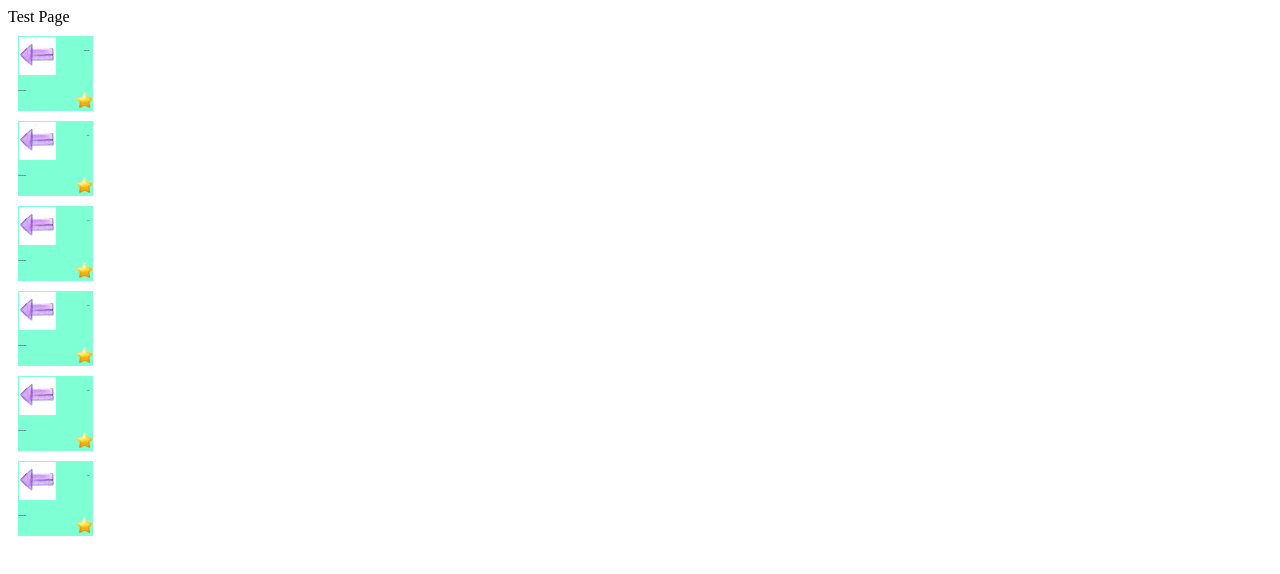
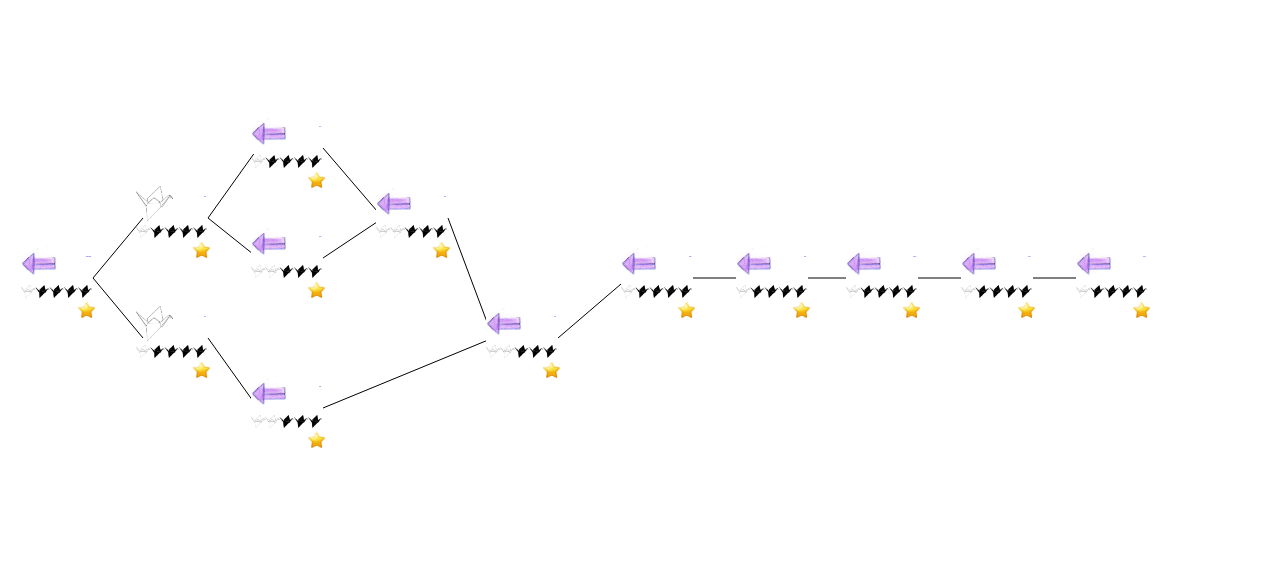
Before and after one commit to LuisMiranda132/interfaces, a plain HTML site: page widget.html in a window 1280 px wide. Drawn offline with Linux system fonts and the light colour scheme.

Commit message:
arreglado el widget

```diff
--- a/data.js
+++ b/data.js
@@ -3,49 +3,142 @@ WidgetCallBack([
         "image_ori":"arrow1.jpg",
         "name":"Flecha",
         "id":"1",
-        "top":"45px",
-        "left":"45px"
+        "top":"245px",
+        "left":"20px",
+        "dif":"1",
+        "prev":[]
     },
     {
-        "image_ori":"arrow1.jpg",
+        "image_ori":"origami_crane-1979px.png",
+        "name":"F1",
+        "id":"2",
+        "top":"305px",
+        "left":"135px",
+        "dif":"1",
+        "prev":[0]
+    },
+    {
+        "image_ori":"origami_crane-1979px.png",
         "name":"F2",
         "id":"2",
-        "top":"145px",
-        "left":"45px"
+        "top":"185px",
+        "left":"135px",
+        "dif":"1",
+        "prev":[0]
     },
     {
         "image_ori":"arrow1.jpg",
         "name":"F3",
         "id":"3",
-        "top":"245px",
-        "left":"45px"
+        "top":"115px",
+        "left":"250px",
+        "dif":"1",
+        "prev":[2]
     },
     {
         "image_ori":"arrow1.jpg",
         "name":"F4",
-        "id":"4",
-        "top":"245px",
-        "left":"45px"
+        "id":"3",
+        "top":"225px",
+        "left":"250px",
+        "dif":"2",
+        "prev":[2]
     },
     {
         "image_ori":"arrow1.jpg",
         "name":"F5",
-        "id":"5",
-        "top":"245px",
-        "left":"45px"
+        "id":"3",
+        "top":"375px",
+        "left":"250px",
+        "dif":"2",
+        "prev":[1]
     },
     {
         "image_ori":"arrow1.jpg",
         "name":"F6",
-        "id":"6",
-        "top":"245px",
-        "left":"45px"
+        "id":"4",
+        "top":"185px",
+        "left":"375px",
+        "dif":"2",
+        "prev":[3,4]
+
     },
     {
         "image_ori":"arrow1.jpg",
         "name":"F7",
+        "id":"5",
+        "top":"305px",
+        "left":"485px",
+        "dif":"2",
+        "prev":[6,5]
+    },
+    {
+        "image_ori":"arrow1.jpg",
+        "name":"F8",
+        "id":"6",
+        "top":"245px",
+        "left":"620px",
+        "dif":"1",
+        "prev":[7]
+    },
+    {
+        "image_ori":"arrow1.jpg",
+        "name":"F9",
         "id":"7",
         "top":"245px",
-        "left":"45px"
+        "left":"735px",
+        "dif":"1",
+        "prev":[8]
+    },
+    {
+        "image_ori":"arrow1.jpg",
+        "name":"F10",
+        "id":"7",
+        "top":"245px",
+        "left":"845px",
+        "dif":"1",
+        "prev":[9]
+    },
+    {
+        "image_ori":"arrow1.jpg",
+        "name":"F11",
+        "id":"7",
+        "top":"245px",
+        "left":"960px",
+        "dif":"1",
+        "prev":[10]
+    },
+    {
+        "image_ori":"arrow1.jpg",
+        "name":"F12",
+        "id":"7",
+        "top":"245px",
+        "left":"1075px",
+        "dif":"1",
+        "prev":[11]
+    },
+    {
+        "image_ori":"arrow1.jpg",
+        "name":"F11",
+        "id":"7",
+        "top":"245px",
+        "left":"1190px",
+        "dif":"1"
+    },
+    {
+        "image_ori":"arrow1.jpg",
+        "name":"F12",
+        "id":"7",
+        "top":"245px",
+        "left":"1305px",
+        "dif":"1"
+    },
+    {
+        "image_ori":"arrow1.jpg",
+        "name":"F13",
+        "id":"7",
+        "top":"245px",
+        "left":"1420px",
+        "dif":"1"
     }
 ]);
--- a/widget.html
+++ b/widget.html
@@ -1,4 +1,4 @@
-<html>
+<html width="1163px" height="567px">
   <head>
     <meta charset="UTF-8">
     <title>Welp</title>
@@ -11,13 +11,12 @@
 
   </head>
 
-<body>
-  Test Page
+  <body style="background:F0F0D8">
   <script type='text/javascript'>
     wWidth = "75px";
     wHeight = "75px";
     wTitle = "walp";
-    document.write('<div id="myFirstWidget"></div>');
+    document.write('<div style="width:100%;height:100%"id="myFirstWidget"><canvas id="myCanvas" width="1163px" height="537px" style="position:relative;"></canvas></div>');
     document.write('<scr'+'ipt type="text/JavaScript" src="bootstrap.js" /></scr'+'ipt>');
   </script>
 
--- a/widget.js
+++ b/widget.js
@@ -3,16 +3,36 @@ function WidgetCallBack(JSONobject)
     var wHelloWorld;
     var wHTML = "";
 
-    for(i=0;i<6;i++){
+    for(i=0;i<13;i++){
+
         wHelloWorld = JSONobject[i];
-        wHTML += ('<div angle="0" state="desktopView" style="visibility: visible; left: '+wHelloWorld.left+'; top: ' + wHelloWorld.top + '; width: ' + wWidth + '; height: ' + wHeight + '; margin: 10px 10px 10px 10px; position: inherit; z-index: auto;background: aquamarine;">'+'<div>');
+        wHTML += ('<a href="notyet.html">')
 
-        wHTML += ('<div style="position: relative;width: 100%;height: 70%;display: inline-block;"><div style="position:relative;width: 50%;margin: 0 0 0 0;display: inline-block;float: left;"><img src="' + wHelloWorld.image_ori +'" style="width:100%;padding:2.5% 0 0 2.5%;"></div><div style="text-align:center;position: relative;display:inline-block;width: 45%;top: 25%;float: left;"><p style="text-align:right;margin: 0 0 0 0;">' + wHelloWorld.name + '</p></div></div>');
+        wHTML += ('<div angle="0" state="desktopView" style="visibility: visible; left: '+wHelloWorld.left+'; top: ' + wHelloWorld.top + '; width: ' + wWidth + '; height: ' + wHeight + ';margin-right:10px; position: absolute; z-index: auto;background: C0D860;">'+'<div>');
 
-        wHTML += ('<div style="position: inherit;width: 100%;height: 30%;display: inline-block;"><div style="position:relative;width: 50%;margin: 0 0 0 0;display: inline-block;float: left;"><p style="text-align:left;margin: 0 0 0 0;">Dificultad</p></div><div style="text-align:right;position: relative;display:inline-block;width: 45%;top: 10%;float: right;"><img src="images/favoriteStar.png" style="width:50%;padding:2.5% 0 0 2.5%;"></div></div>');
+        wHTML += ('<div style="position: relative;width: 100%;height: 52%;display: inline-block;"><div style="position:relative;width: 50%;margin: 0 0 0 0;display: inline-block;float: left;"><img src="' + wHelloWorld.image_ori +'" style="width:100%;padding:2.5% 0 0 2.5%;"></div><div style="text-align:center;position: relative;display:inline-block;width: 45%;top: 25%;float: left;"><p style="text-align:right;margin: 0 0 0 0;">' + wHelloWorld.name + '</p></div></div>');
+
+        wHTML += ('<div style="position: inherit;width: 100%;height: 30%;display: inline-block;"><div style="position:relative;width: 66%;margin: 0 0 0 0;float: left;"><img src="'+wHelloWorld.dif+'-5v2.png" style="width:142%;padding:2.5% 0 0 2.5%;"></div><div style="text-align:right;position: relative;display:inline-block;width: 45%;top: 10%;float: right;"><img src="images/favoriteStar.png" style="width:50%;padding:2.5% 0 0 2.5%;"></div></div>');
 
         wHTML += ('</div></div>');
+        wHTML += ('</a>')
+        document.getElementById('myFirstWidget').innerHTML += wHTML;
+       wHTML = "";
     }
-    document.getElementById('myFirstWidget').innerHTML = wHTML;
 
+    for(i=0;i<13;i++){
+        var pos = JSONobject[i].prev;
+        for(j=0;j<pos.length;j++){
+            var lastLeft = parseInt(JSONobject[i].left,10);
+            var lastTop = parseInt(JSONobject[i].top,10);
+            var c=document.getElementById("myCanvas");
+            var ctx=c.getContext("2d");
+            ctx.beginPath();
+            ctx.moveTo(lastLeft,lastTop+25);
+            var lastLeft = parseInt(JSONobject[pos[j]].left,10);
+            var lastTop = parseInt(JSONobject[pos[j]].top,10);
+            ctx.lineTo(lastLeft+65,lastTop+25);
+            ctx.stroke();
+        }
+    }
 }
```
Also changed, not shown: index.html (+3 -3 lines), notyet.html (added, +11 -0 lines), walp.html (+6 -4 lines), 1-5.png (added), 1-5v2.png (added), 2-5.png (added), 2-5v2.png (added), 3-5.png (added), 3-5v2.png (added), 4-5.png (added), 4-5v2.png (added), 5-5.png (added), 5-5v2.png (added), origami_crane-1979px.png (added).
